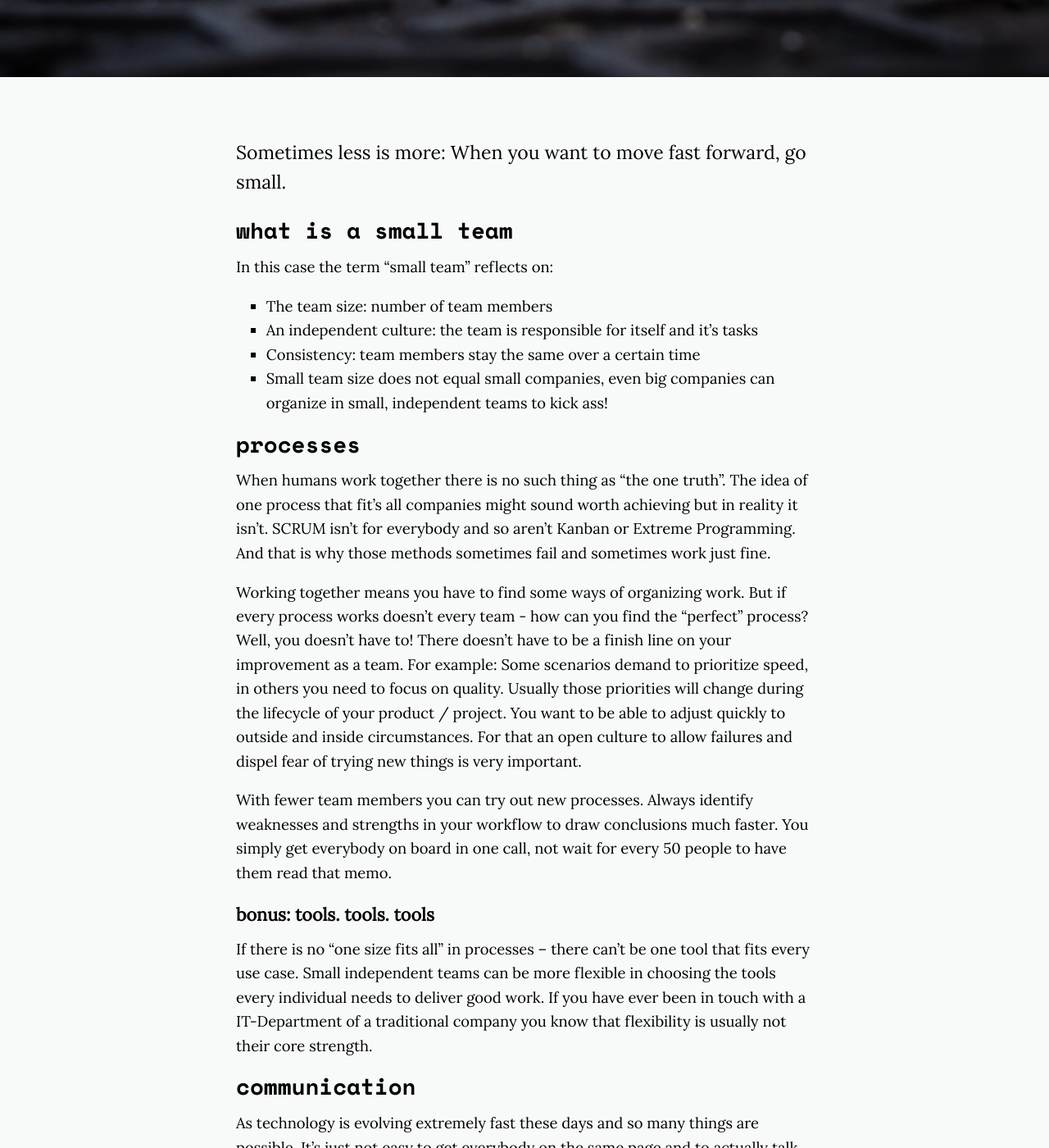
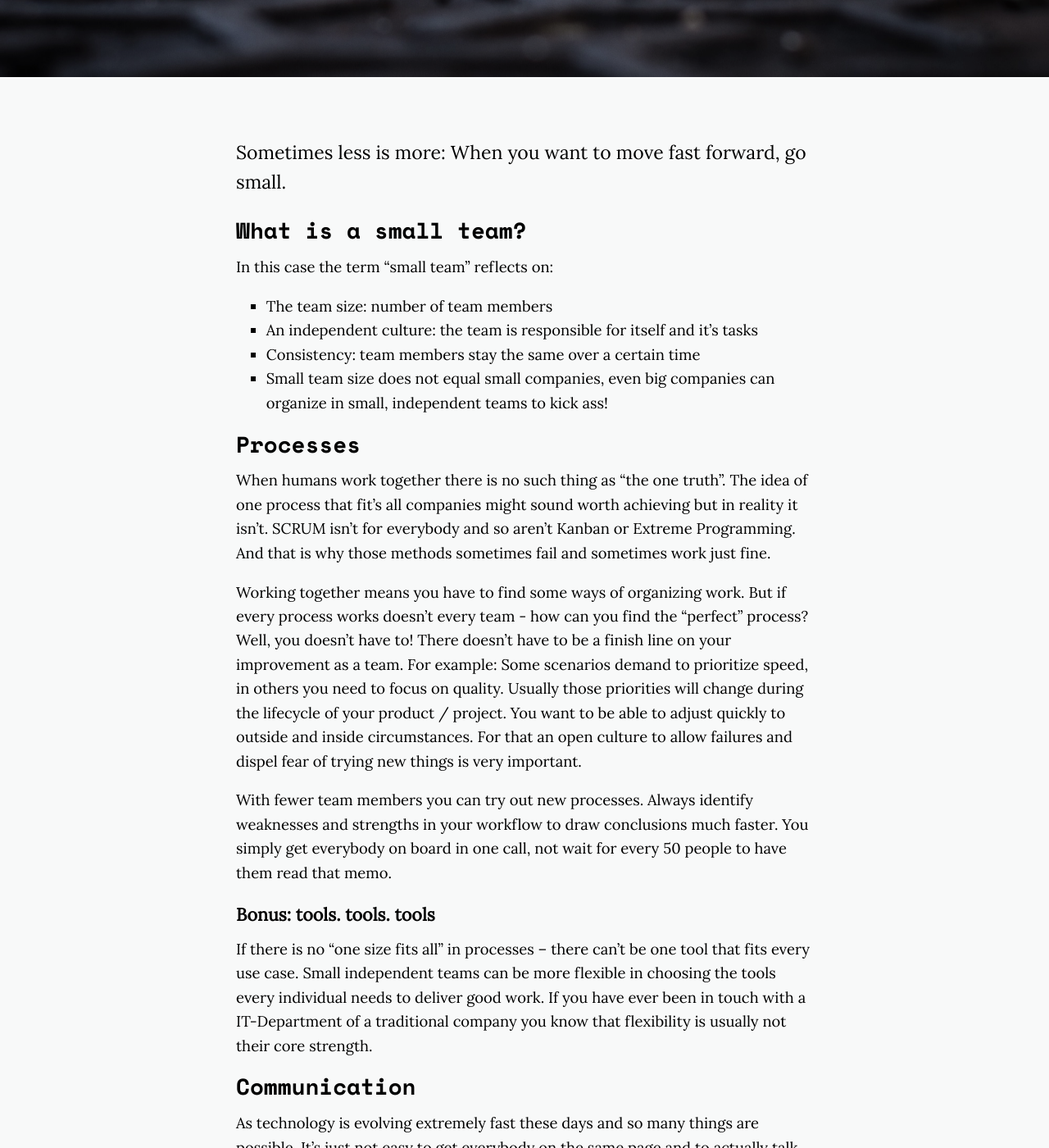
Before and after one commit to devicezero/devicezero-blog, a Jekyll site: the page built from _posts/2017-01-27-small-teams-kickass.md, in a window 1280 px wide and 1400 px high, scrolled down 550 px. Shown: the whole window at 82% size. Built offline with Jekyll 4.4.1, drawn with Linux system fonts in a browser that asks for light colours; nearby versions of some CDN libraries; some of the changed text lies outside the part shown.

```diff
--- a/_includes/archive-link.html
+++ b/_includes/archive-link.html
@@ -1,5 +1,5 @@
 <footer class="section-padding--sm footer">
-  <!-- <a class="footer__archive" href="{{ site.baseurl }}/archive/">Archive</a> -->
+  <a class="footer__archive" href="{{ site.baseurl }}/archive/">Archive</a>
   <ul class="footer__social">
     <li><a class="fa fa-lg fa-envelope-o" href="mailto:{{ site.email }}"></a></li>
     {% for social in site.social %}
--- a/_posts/2017-01-27-small-teams-kickass.md
+++ b/_posts/2017-01-27-small-teams-kickass.md
@@ -9,7 +9,7 @@ image-sm: /assets/media/lego-ninja-turtles-sm.jpg
 ---
 Sometimes less is more: When you want to move fast forward, go small.
 
-## what is a small team
+## What is a small team?
 In this case the term “small team” reflects on:
 
  - The team size: number of team members
@@ -17,17 +17,17 @@ In this case the term “small team” reflects on:
  - Consistency: team members stay the same over a certain time
  - Small team size does not equal small companies, even big companies can organize in small, independent teams to kick ass!
 
-## processes
+## Processes
 When humans work together there is no such thing as “the one truth”. The idea of one process that fit’s all companies might sound worth achieving but in reality it isn’t. SCRUM isn’t for everybody and so aren’t Kanban or Extreme Programming. And that is why those methods sometimes fail and sometimes work just fine.
 
 Working together means you have to find some ways of organizing work. But if every process works doesn’t every team - how can you find the “perfect” process? Well, you doesn’t have to! There doesn’t have to be a finish line on your improvement as a team. For example: Some scenarios demand to prioritize speed, in others you need to focus on quality. Usually those priorities will change during the lifecycle of your product / project. You want to be able to adjust quickly to outside and inside circumstances. For that an open culture to allow failures and dispel fear of trying new things is very important.
 
 With fewer team members you can try out new processes. Always identify weaknesses and strengths in your workflow to draw conclusions much faster. You simply get everybody on board in one call, not wait for every 50 people to have them read that memo.
 
-### bonus: tools. tools. tools
+### Bonus: tools. tools. tools
 If there is no “one size fits all” in processes – there can’t be one tool that fits every use case. Small independent teams can be more flexible in choosing the tools every individual needs to deliver good work. If you have ever been in touch with a IT-Department of a traditional company you know that flexibility is usually not their core strength.
 
-## communication
+## Communication
 As technology is evolving extremely fast these days and so many things are possible. It’s just not easy to get everybody on the same page and to actually talk about the same ideas. Communication is key - whether it’s spoken or written. Even when using the same words, you might not talk about the same ideas. So e.g. you might use mockups, images, descriptions, etc. to standardize requirements. In the end everybody on the team has to build her/his part that needs to fit together. The better your communication the easier this gets.
 
 After a while you usually know each other and how your colleagues communicate. You better know what they want, when to ask them to specify something or you even know when to ask for their opinion. Make sure your team is diverse and consists of different people and opinions. Combining those views together and create great pieces of technology means you have to have a good culture of communication.
@@ -35,14 +35,14 @@ After a while you usually know each other and how your colleagues communicate. Y
 Working in smaller teams makes it much easier to adjust to others behavior and be more sensitive about others to move forward, together.
 
 
-## 	predictability
+## 	Predictability
 If we have learned something in the last years it’s that requirements change - especially when working with clients. The industry tries to embrace constant changes (e.g. agile movement, the devops idea, and more). And this is great! But you still need some kind of commitment.
 
 Everybody has it’s own pace and mindset on how to tackle work. A good culture reflects that and gives everybody the chance to improve but not overstrain too much. “How much can we get done this week?” is only one part of the topic, but a very obvious one. If you work with other teams that rely on your output or you simply need to document to superiors, this is a very common "KPI". When it comes to predictability within your team it is also quite interesting to agree on “How small do tasks need to be before we can get to work?”. Some people only need a rough idea, some others might need more details and smaller sub-tasks to be able to go concept from execution.
 
 Whether you estimate in days, in points or other labels – and especially when you don’t estimate at all: At some point (mostly) you need to know what a team is capable of - which is simply much easier to measure and adjust when you have 4 people than 15.
 
-## overhead
+## Overhead
 Having a hierarchy or a flat organization doesn’t matter. At a certain point of team size, you have some kind of overhead. Overhead is that kind of activity that you need to keep the organization alive. Of course you want to minimize that.
 
 The more people there are, the more needs to be organized, the more needs to be strictly structured. Bigger organizations compulsorily need to think more as a collective than to consider the individual human being. That doesn’t mean that such an organization is automatically cruel. But big teams demand more handovers of information, higher need for organizing daily business and e.g. in result more meetings.
```
Also changed, not shown: _drafts/2017-02-08-workflow-consulting.md (deleted, +0 -17 lines), _posts/2017-02-19-understand-your-clients.md (added, +33 -0 lines), assets/media/parrot-questioning-sm.jpg (added), assets/media/parrot-questioning.jpg (added), 9 other files.
